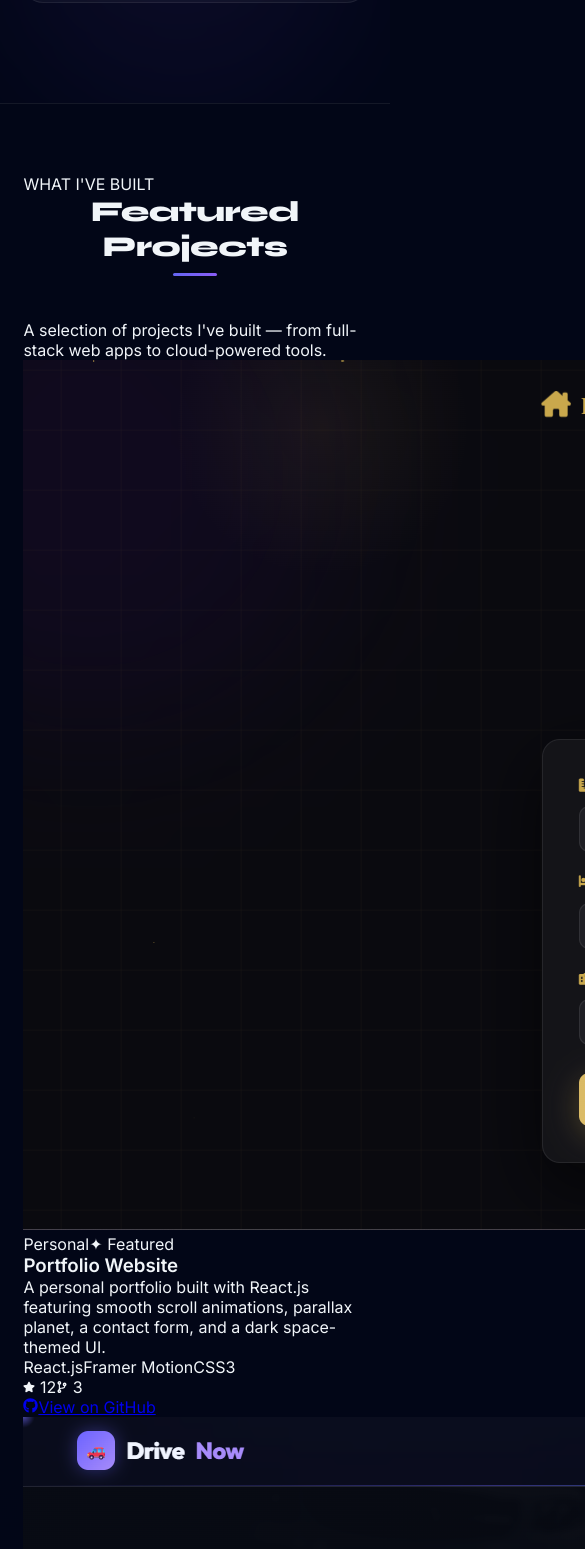
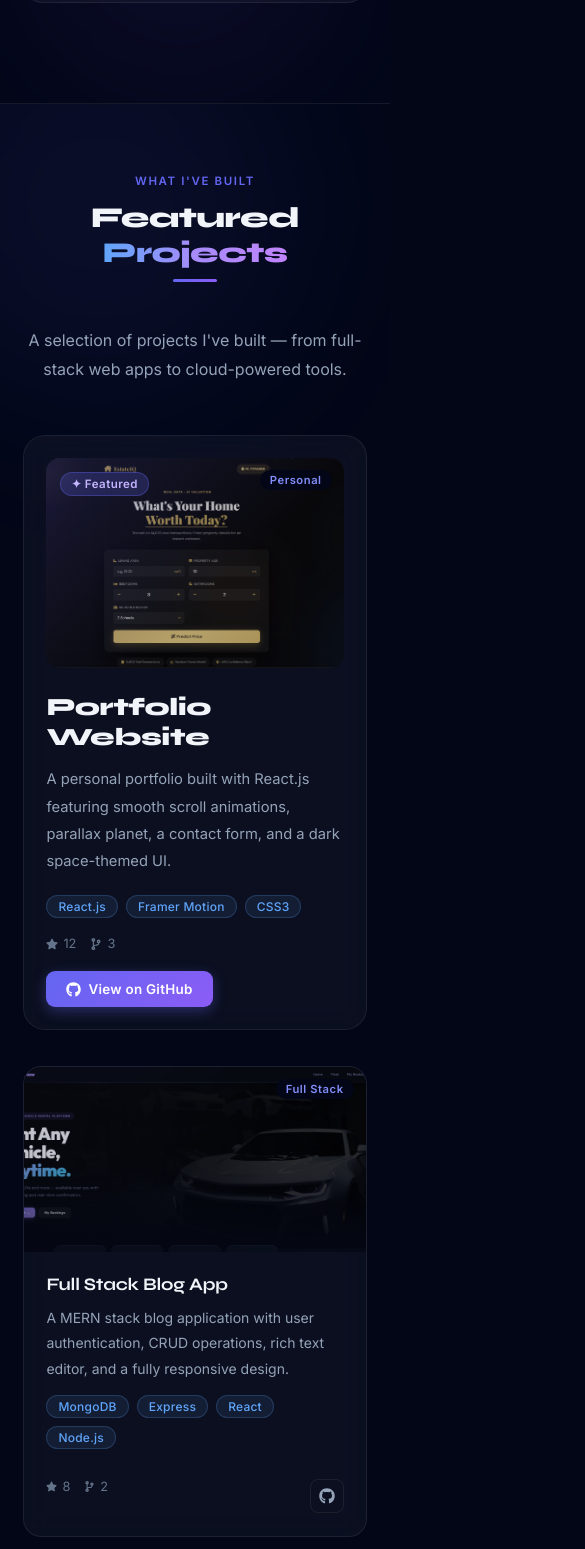
Before and after one commit to Soumyaaa09/Portfolio, a React (Vite) app in the folder client/: page / in a window 390 px wide. Shown: the part 3639-5188 px from the top of the page, 585 px wide, since content can reach past the window. Built offline with nearby package versions, Linux system fonts and the light colour scheme; no server answers.

Commit message:
Updated projects section

```diff
--- a/client/src/index.css
+++ b/client/src/index.css
@@ -474,3 +474,326 @@ body {
   .about-details { grid-template-columns: 1fr; }
   .projects-container { grid-template-columns: 1fr; }
 }
+/* ===== PROJECTS (new pj-* classes) ===== */
+
+/* Background blobs */
+.projects { position: relative; overflow: hidden; }
+
+.pj-blob {
+  position: absolute;
+  border-radius: 50%;
+  filter: blur(80px);
+  pointer-events: none;
+  z-index: 0;
+}
+.pj-blob1 {
+  width: 400px; height: 400px;
+  top: -100px; left: -100px;
+  background: rgba(99, 102, 241, 0.08);
+}
+.pj-blob2 {
+  width: 350px; height: 350px;
+  bottom: 0; right: -80px;
+  background: rgba(167, 139, 250, 0.07);
+}
+
+/* Header */
+.pj-header {
+  text-align: center;
+  margin-bottom: 52px;
+  position: relative;
+  z-index: 1;
+}
+.pj-tag {
+  font-size: 0.72rem;
+  font-weight: 600;
+  letter-spacing: 0.14em;
+  color: var(--indigo);
+  text-transform: uppercase;
+  margin-bottom: 12px;
+}
+.pj-grad {
+  background: var(--grad-text);
+  -webkit-background-clip: text;
+  -webkit-text-fill-color: transparent;
+  background-clip: text;
+}
+.pj-desc {
+  color: var(--muted);
+  font-size: 1rem;
+  max-width: 520px;
+  margin: 0 auto;
+  line-height: 1.8;
+}
+
+/* ── Featured card ── */
+.pj-featured {
+  display: grid;
+  grid-template-columns: 1fr 1fr;
+  gap: 40px;
+  align-items: center;
+  background: var(--bg-card);
+  border: 1px solid var(--border);
+  border-radius: 22px;
+  padding: 36px;
+  margin-bottom: 36px;
+  position: relative;
+  z-index: 1;
+  transition: border-color 0.35s, box-shadow 0.35s;
+  backdrop-filter: blur(14px);
+}
+.pj-featured:hover {
+  border-color: var(--border-glow);
+  box-shadow: var(--glow);
+}
+
+.pj-featured-img-wrap {
+  position: relative;
+  border-radius: 14px;
+  overflow: hidden;
+}
+.pj-featured-img-wrap img {
+  width: 100%;
+  height: 260px;
+  object-fit: cover;
+  display: block;
+  filter: brightness(0.8) saturate(0.85);
+  transition: filter 0.35s;
+}
+.pj-featured:hover .pj-featured-img-wrap img {
+  filter: brightness(1) saturate(1.1);
+}
+.pj-featured-img-overlay {
+  position: absolute;
+  inset: 0;
+  background: linear-gradient(135deg, rgba(99,102,241,0.18) 0%, transparent 60%);
+}
+.pj-featured-label {
+  position: absolute;
+  top: 14px;
+  left: 14px;
+  font-size: 0.72rem;
+  font-weight: 600;
+  color: #c4b5fd;
+  background: rgba(99,102,241,0.22);
+  border: 1px solid rgba(99,102,241,0.35);
+  padding: 4px 10px;
+  border-radius: 99px;
+  letter-spacing: 0.04em;
+}
+
+.pj-featured-title {
+  font-family: var(--font-display);
+  font-size: 1.55rem;
+  font-weight: 800;
+  letter-spacing: -0.02em;
+  margin-bottom: 14px;
+}
+.pj-featured-desc {
+  color: var(--muted);
+  font-size: 0.92rem;
+  line-height: 1.85;
+  margin-bottom: 20px;
+}
+
+/* ── Tech chips ── */
+.pj-tech-wrap {
+  display: flex;
+  flex-wrap: wrap;
+  gap: 8px;
+  margin-bottom: 18px;
+}
+.pj-tech-chip {
+  font-size: 0.75rem;
+  font-weight: 500;
+  color: var(--blue);
+  background: rgba(96, 165, 250, 0.1);
+  border: 1px solid rgba(96, 165, 250, 0.2);
+  padding: 3px 11px;
+  border-radius: 99px;
+  letter-spacing: 0.02em;
+}
+
+/* ── Meta (stars / forks) ── */
+.pj-meta {
+  display: flex;
+  gap: 14px;
+  margin-bottom: 20px;
+}
+.pj-meta-item {
+  display: flex;
+  align-items: center;
+  gap: 5px;
+  font-size: 0.8rem;
+  color: var(--dim);
+}
+
+/* ── Buttons ── */
+.pj-featured-btns {
+  display: flex;
+  gap: 12px;
+  flex-wrap: wrap;
+}
+.pj-btn-primary {
+  display: inline-flex;
+  align-items: center;
+  gap: 7px;
+  background: var(--grad);
+  color: white;
+  padding: 10px 20px;
+  border-radius: 9px;
+  text-decoration: none;
+  font-size: 0.84rem;
+  font-weight: 600;
+  letter-spacing: 0.02em;
+  transition: all 0.3s;
+  box-shadow: 0 4px 14px rgba(99,102,241,0.35);
+}
+.pj-btn-primary:hover {
+  transform: translateY(-2px);
+  box-shadow: 0 7px 22px rgba(99,102,241,0.55);
+}
+.pj-btn-outline {
+  display: inline-flex;
+  align-items: center;
+  gap: 7px;
+  background: transparent;
+  color: var(--muted);
+  border: 1px solid var(--border);
+  padding: 10px 18px;
+  border-radius: 9px;
+  text-decoration: none;
+  font-size: 0.84rem;
+  font-weight: 500;
+  transition: all 0.3s;
+}
+.pj-btn-outline:hover {
+  border-color: var(--border-glow);
+  color: white;
+}
+
+/* ── Project grid (other cards) ── */
+.pj-grid {
+  display: grid;
+  grid-template-columns: repeat(auto-fit, minmax(300px, 1fr));
+  gap: 24px;
+  position: relative;
+  z-index: 1;
+}
+
+/* ── Project card ── */
+.pj-card {
+  background: var(--bg-card);
+  border: 1px solid var(--border);
+  border-radius: 18px;
+  overflow: hidden;
+  backdrop-filter: blur(14px);
+  transition: border-color 0.35s, box-shadow 0.35s;
+  display: flex;
+  flex-direction: column;
+}
+.pj-card:hover {
+  border-color: var(--border-glow);
+  box-shadow: 0 0 30px rgba(99,102,241,0.16), 0 16px 36px rgba(0,0,0,0.3);
+}
+
+.pj-card-img-wrap {
+  position: relative;
+  overflow: hidden;
+}
+.pj-card-img-wrap img {
+  width: 100%;
+  height: 185px;
+  object-fit: cover;
+  display: block;
+  filter: brightness(0.8) saturate(0.85);
+  transition: filter 0.35s;
+}
+.pj-card:hover .pj-card-img-wrap img {
+  filter: brightness(1) saturate(1.1);
+}
+.pj-card-img-overlay {
+  position: absolute;
+  inset: 0;
+  background: linear-gradient(to bottom, transparent 50%, rgba(2,6,23,0.55));
+}
+
+/* ── Badge (tag) ── */
+.pj-badge {
+  position: absolute;
+  top: 12px;
+  right: 12px;
+  font-size: 0.7rem;
+  font-weight: 600;
+  padding: 3px 10px;
+  border-radius: 99px;
+  letter-spacing: 0.05em;
+  border: 1px solid;
+  /* bg / border / text are set inline via style prop */
+  background: var(--bg, rgba(99,102,241,0.15));
+  border-color: var(--border-color, rgba(99,102,241,0.35));
+  color: var(--text-color, #818cf8);
+}
+
+.pj-card-body {
+  padding: 22px;
+  display: flex;
+  flex-direction: column;
+  flex: 1;
+}
+.pj-card-title {
+  font-family: var(--font-display);
+  font-size: 1.1rem;
+  font-weight: 700;
+  letter-spacing: -0.01em;
+  margin-bottom: 10px;
+}
+.pj-card-desc {
+  color: var(--muted);
+  font-size: 0.875rem;
+  line-height: 1.8;
+  margin-bottom: 14px;
+  flex: 1;
+}
+
+.pj-card-footer {
+  display: flex;
+  align-items: center;
+  justify-content: space-between;
+  margin-top: 12px;
+}
+.pj-card-links {
+  display: flex;
+  gap: 8px;
+}
+.pj-icon-btn {
+  display: flex;
+  align-items: center;
+  justify-content: center;
+  width: 34px;
+  height: 34px;
+  border-radius: 8px;
+  border: 1px solid var(--border);
+  color: var(--muted);
+  text-decoration: none;
+  background: transparent;
+  transition: all 0.28s;
+}
+.pj-icon-btn:hover {
+  border-color: var(--indigo);
+  color: var(--purple);
+  transform: translateY(-2px);
+}
+
+/* ── Responsive ── */
+@media (max-width: 860px) {
+  .pj-featured {
+    grid-template-columns: 1fr;
+    gap: 24px;
+  }
+  .pj-featured-img-wrap img { height: 210px; }
+}
+@media (max-width: 600px) {
+  .pj-grid { grid-template-columns: 1fr; }
+  .pj-featured { padding: 22px; }
+}
```
